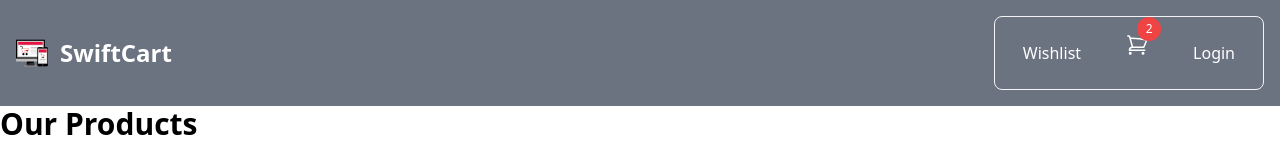
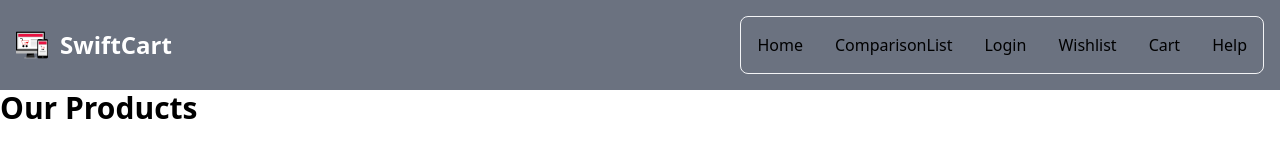
Before and after one commit to Phillip-tech/Portfolio_Piece_PHIBOG534_jsf2407_c_Phillip-Bogopane_JSF4, a Vue app: page / in a window 1280 px wide. Shown: the top 148 px of the page. Built offline with nearby package versions, Linux system fonts and the light colour scheme; no server answers.

Commit message:
Updated Header.vue code

```diff
--- a/src/components/Header.vue
+++ b/src/components/Header.vue
@@ -1,81 +1,29 @@
 <template>
-  <!-- Header Section with Sticky Navigation Bar -->
   <header class="sticky z-50 top-0">
-    <!-- Navigation Bar -->
     <nav class="bg-gray-500 border-gray-200">
       <div class="max-w-screen-xl flex flex-wrap items-center justify-between mx-auto p-4">
-        <!-- Logo and Title -->
         <a href="#" class="flex items-center space-x-3">
           <img src="@/assets/online-shop.png" class="h-8" alt="SwiftCart Logo" />
           <span class="self-center text-2xl font-semibold whitespace-nowrap text-white">SwiftCart</span>
         </a>
-        <!-- Mobile Menu Toggle Button -->
-        <button
-          @click="navbarOpen = !navbarOpen"
-          class="inline-flex items-center p-2 w-10 h-10 justify-center text-sm text-white rounded-lg md:hidden"
-        >
-          <svg
-            class="w-5 h-5"
-            aria-hidden="true"
-            xmlns="http://www.w3.org/2000/svg"
-            fill="none"
-            viewBox="0 0 17 14"
-          >
-            <path
-              stroke="currentColor"
-              stroke-linecap="round"
-              stroke-linejoin="round"
-              stroke-width="2"
-              d="M1 1h15M1 7h15M1 13h15"
-            />
+        <button @click="navbarOpen = !navbarOpen" class="inline-flex items-center p-2 w-10 h-10 justify-center text-sm text-white rounded-lg md:hidden">
+          <svg class="w-5 h-5" aria-hidden="true" xmlns="http://www.w3.org/2000/svg" fill="none" viewBox="0 0 17 14">
+            <path stroke="currentColor" stroke-linecap="round" stroke-linejoin="round" stroke-width="2" d="M1 1h15M1 7h15M1 13h15"/>
           </svg>
         </button>
-        <!-- Navigation Links -->
         <div :class="navbarOpen ? 'block' : 'hidden'" class="w-full md:block md:w-auto">
-          <ul
-            class="flex flex-col top-10 font-medium p-4 mt-4 border border-gray-100 rounded-lg bg-gray-500 md:space-x-8 md:flex-row md:mt-0"
-          >
-            <!-- Wishlist Link -->
-            <li>
-              <a href="#" class="block py-2 px-3 text-white rounded hover:bg-gray-100">Wishlist</a>
-            </li>
-            <!-- Cart Icon with Notification Badge -->
-            <li class="hidden lg:block md:block relative">
-              <div class="absolute left-3 -top-4">
-                <p class="flex h-2 w-2 items-center justify-center rounded-full bg-red-500 p-3 text-xs text-white">2</p>
-              </div>
-              <svg
-                xmlns="http://www.w3.org/2000/svg"
-                fill="none"
-                viewBox="0 0 24 24"
-                stroke-width="1.5"
-                stroke="currentColor"
-                class="h-6 w-6 text-white cursor-pointer"
-              >
-                <path
-                  strokeLinecap="round"
-                  strokeLinejoin="round"
-                  d="M2.25 3h1.386c.51 0 .955.343 1.087.835l.383 1.437M7.5 14.25a3 3 0 00-3 3h15.75m-12.75-3h11.218c1.121-2.3 2.1-4.684 2.924-7.138a60.114 60.114 0 00-16.536-1.84M7.5 14.25L5.106 5.272M6 20.25a.75.75 0 11-1.5 0 .75.75 0 011.5 0zm12.75 0a.75.75 0 11-1.5 0 .75.75 0 011.5 0z"
-                />
-              </svg>
-            </li>
-            <!-- Login Link -->
-            <li>
-              <a href="#" class="block py-2 px-3 text-white rounded hover:bg-gray-100">Login</a>
-            </li>
+          <ul class="flex flex-col top-10 font-medium p-4 mt-4 border border-gray-100 rounded-lg bg-gray-500 md:space-x-8 md:flex-row md:mt-0">
+            <li><router-link to="/">Home</router-link></li>
+            <li><router-link to="/ComparisonList">ComparisonList</router-link></li>
+            <li v-if="!isAuthenticated"><router-link to="/login">Login</router-link></li>
+            <li v-if="isAuthenticated"><button @click="logout">Logout</button></li>
+            <li><router-link to="/Wishlist">Wishlist</router-link></li>
+            <li><router-link to="/CartView">Cart</router-link></li>
+            <li><router-link to="/help">Help</router-link></li>
+
           </ul>
         </div>
       </div>
     </nav>
   </header>
 </template>
-
-<script setup>
-import { ref } from 'vue';
-
-/**
- * Indicates whether the navigation bar is open or closed on smaller screens.
- * @type {boolean}
- */
-const navbarOpen = ref(false);
-</script>
```
